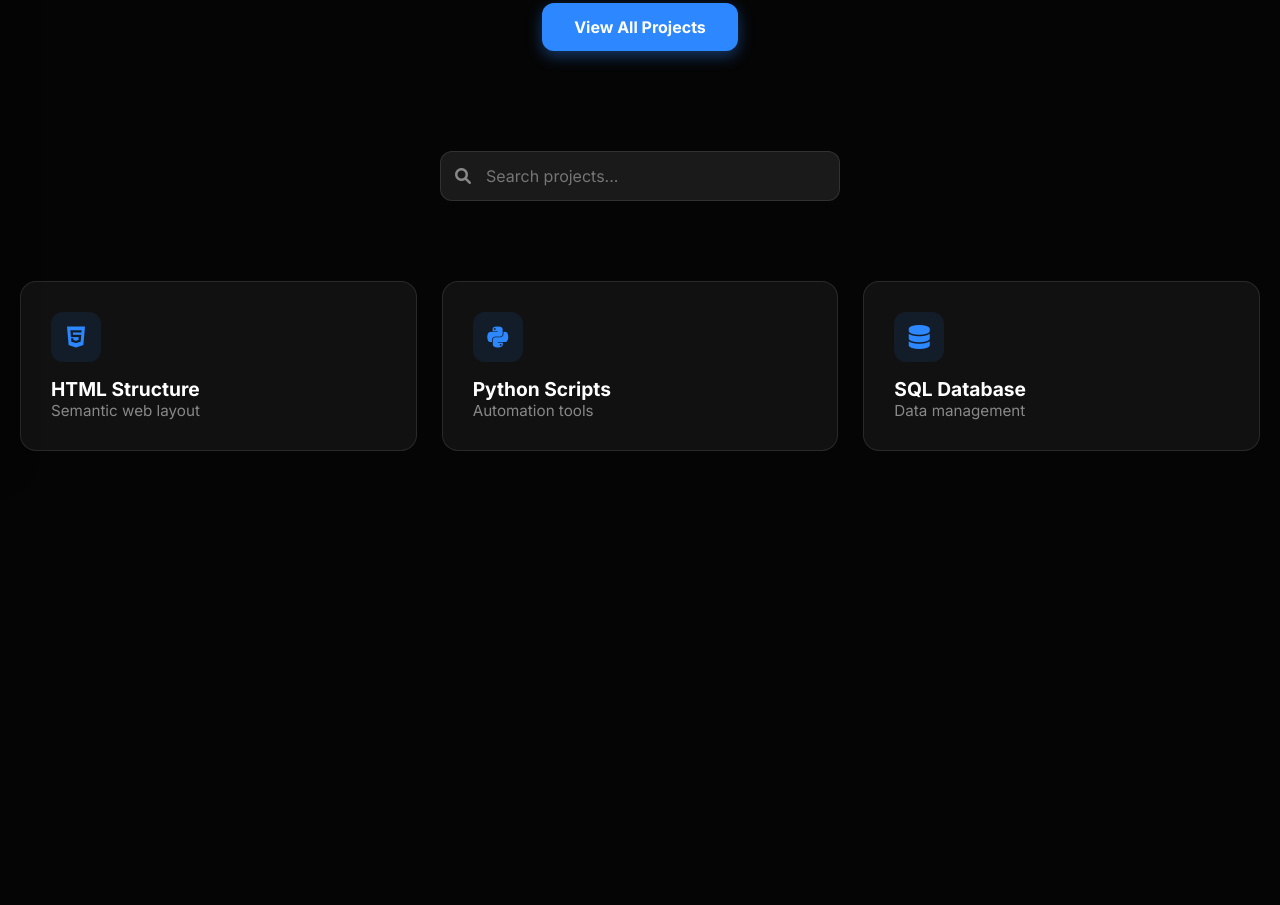
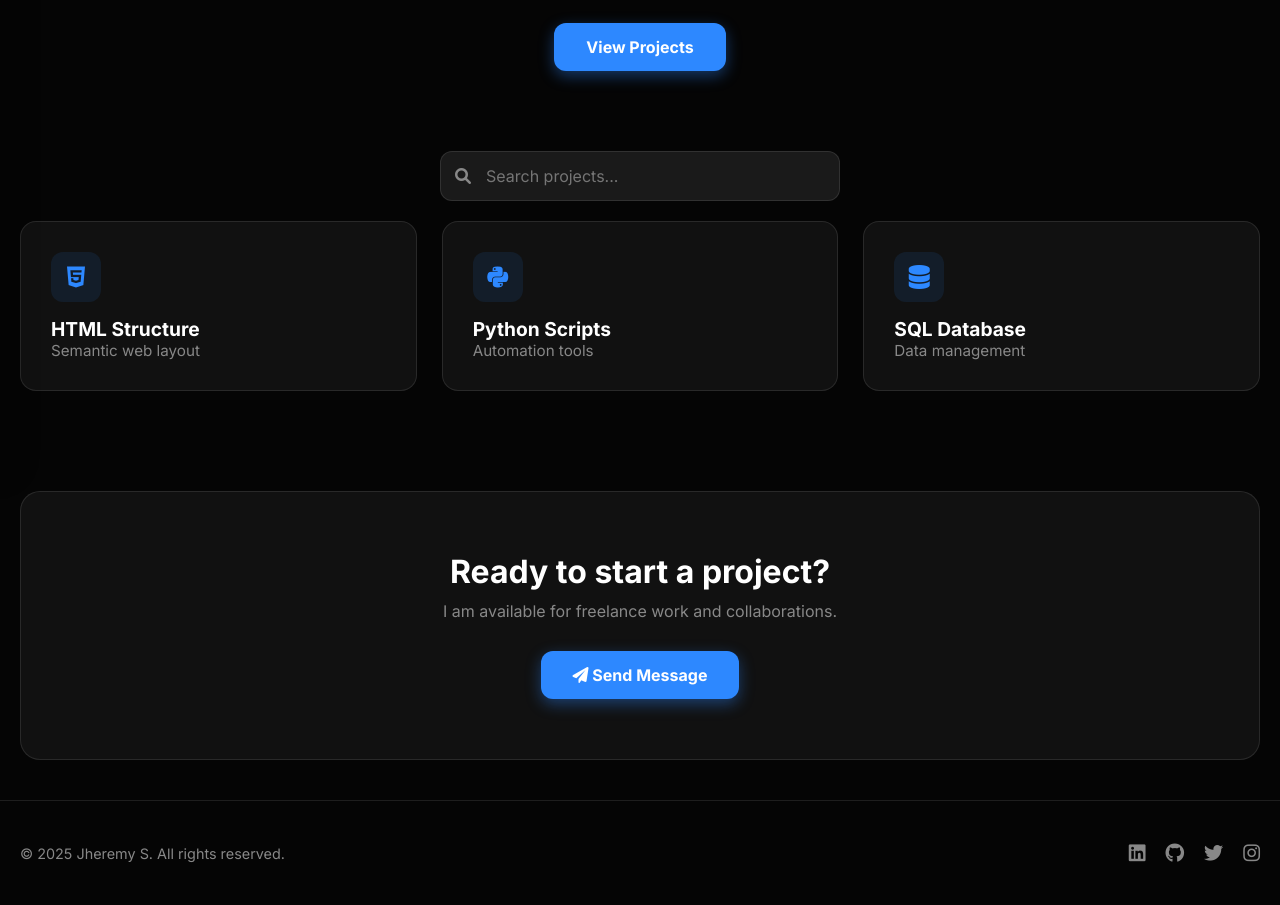
Before and after one commit to jheremysanchez7e9-web/TA05_sanchezjheremy, a plain HTML site: page index.html in a window 1280 px wide. Shown: the part 330-1235 px from the top of the page. Before the commit the page ends 821 px from the top, so only its background shows below. Drawn offline with Linux system fonts and the light colour scheme.

Commit message:
Refactor portfolio layout and update title
Updated portfolio title and enhanced layout styles.

```diff
--- a/index.html
+++ b/index.html
@@ -3,7 +3,7 @@
 <head>
 <meta charset="UTF-8">
 <meta name="viewport" content="width=device-width, initial-scale=1.0">
-<title>Jheremy Portfolio - Multi-Language</title>
+<title>Jheremy Portfolio - Full Clean</title>
 <link href="https://fonts.googleapis.com/css2?family=Inter:wght@400;500;700&display=swap" rel="stylesheet">
 <link href="https://cdnjs.cloudflare.com/ajax/libs/font-awesome/6.0.0/css/all.min.css" rel="stylesheet">
 
@@ -41,21 +41,23 @@ body {
     background-color: var(--bg-body);
     min-height: 100vh;
     overflow-x: hidden;
+    display: flex; flex-direction: column;
 }
 
 /* --- LAYOUT FULL WIDTH --- */
 .main-wrapper {
     width: 100%;
-    max-width: 1400px; /* Un poco más ancho para pantallas grandes */
+    max-width: 1400px;
     margin: 0 auto;
     padding: 40px 20px;
+    flex: 1; /* Empuja el footer hacia abajo si hay poco contenido */
     display: flex;
     flex-direction: column;
-    gap: 40px;
+    gap: 60px; /* Separación entre secciones */
     animation: fadeIn 0.8s ease-out;
 }
 
-/* --- SIDEBAR (BARRA LATERAL) --- */
+/* --- SIDEBAR --- */
 .sidebar-overlay {
     position: fixed; top: 0; left: 0; width: 100%; height: 100%;
     background: rgba(0,0,0,0.5); z-index: 998;
@@ -81,7 +83,7 @@ body {
 
 .nav-link {
     text-decoration: none; color: var(--text-sec); font-size: 1.1rem;
-    padding: 10px; border-radius: 8px; transition: 0.2s;
+    padding: 10px; border-radius: 8px; transition: 0.2s; display: block;
 }
 .nav-link:hover { background: var(--bg-hover); color: var(--text-main); }
 .nav-link.active { color: var(--accent); font-weight: 600; background: rgba(45, 136, 255, 0.1); }
@@ -111,13 +113,7 @@ body {
 
 /* Controles Derecha */
 .controls { display: flex; align-items: center; gap: 15px; }
-
-.date-badge {
-    color: var(--text-sec); font-size: 0.85rem; font-weight: 500;
-    display: none; /* Oculto en móvil */
-}
-
-/* SELECTOR DE IDIOMA */
+.date-badge { color: var(--text-sec); font-size: 0.85rem; font-weight: 500; display: none; }
 .lang-select {
     background: var(--bg-body); color: var(--text-main);
     border: 1px solid var(--border); padding: 8px 12px;
@@ -125,7 +121,6 @@ body {
     font-family: 'Inter', sans-serif;
 }
 .lang-select:focus { border-color: var(--accent); }
-
 .btn-icon {
     width: 40px; height: 40px; background: transparent; border: 1px solid var(--border);
     border-radius: 10px; color: var(--text-main); cursor: pointer;
@@ -134,8 +129,8 @@ body {
 .btn-icon:hover { background: var(--bg-hover); color: var(--accent); border-color: var(--accent); }
 
 
-/* --- HERO & CONTENT --- */
-.hero { text-align: center; padding: 60px 0; }
+/* --- HERO --- */
+.hero { text-align: center; padding: 60px 0 20px; }
 .hero h1 { font-size: 3rem; color: var(--text-main); margin-bottom: 15px; letter-spacing: -1px; }
 .hero p { color: var(--text-sec); max-width: 600px; margin: 0 auto 30px; line-height: 1.6; font-size: 1.1rem; }
 
@@ -143,11 +138,12 @@ body {
     background: var(--accent); color: white; padding: 14px 32px;
     border: none; border-radius: 12px; font-weight: 600; font-size: 1rem;
     cursor: pointer; transition: 0.2s; box-shadow: 0 5px 15px var(--accent-glow);
+    text-decoration: none; display: inline-block;
 }
 .btn-primary:hover { transform: translateY(-2px); box-shadow: 0 8px 20px var(--accent-glow); }
 
 /* --- GRID --- */
-.search-wrapper { margin: 0 auto 40px; width: 100%; max-width: 400px; position: relative; }
+.search-wrapper { margin: 0 auto; width: 100%; max-width: 400px; position: relative; margin-bottom: 20px; }
 .search-wrapper i { position: absolute; left: 15px; top: 50%; transform: translateY(-50%); color: var(--text-sec); }
 .search-input {
     width: 100%; padding: 14px 14px 14px 45px; background: var(--bg-hover);
@@ -171,11 +167,42 @@ body {
     font-size: 1.5rem; transition: 0.3s;
 }
 .card:hover .card-icon { background: var(--accent); color: white; }
-
 .card h3 { color: var(--text-main); margin: 0; font-size: 1.2rem; }
 .card p { color: var(--text-sec); margin: 0; font-size: 0.95rem; }
 
-@media (min-width: 768px) { .date-badge { display: block; } }
+
+/* --- CONTACT SECTION --- */
+.contact-section {
+    background: var(--bg-card); border: 1px solid var(--border);
+    border-radius: 20px; padding: 60px 20px; text-align: center;
+    margin-top: 40px;
+}
+.contact-section h2 { font-size: 2rem; color: var(--text-main); margin-bottom: 10px; }
+.contact-section p { color: var(--text-sec); margin-bottom: 30px; }
+
+/* --- FOOTER --- */
+.footer {
+    border-top: 1px solid var(--border);
+    padding: 40px 20px;
+    background: var(--bg-body);
+    margin-top: auto; /* Empuja al fondo */
+}
+.footer-content {
+    max-width: 1400px; margin: 0 auto;
+    display: flex; flex-direction: column; gap: 20px;
+    align-items: center; text-align: center;
+}
+.footer-text { color: var(--text-sec); font-size: 0.9rem; }
+.social-links { display: flex; gap: 20px; }
+.social-links a {
+    color: var(--text-sec); font-size: 1.2rem; transition: 0.3s;
+}
+.social-links a:hover { color: var(--accent); transform: translateY(-3px); }
+
+@media (min-width: 768px) {
+    .date-badge { display: block; }
+    .footer-content { flex-direction: row; justify-content: space-between; text-align: left; }
+}
 @keyframes fadeIn { from { opacity: 0; transform: translateY(20px); } to { opacity: 1; transform: translateY(0); } }
 </style>
 </head>
@@ -189,8 +216,8 @@ body {
             <button class="close-btn" onclick="toggleSidebar()">&times;</button>
         </div>
         <a href="#" class="nav-link active"><i class="fas fa-home"></i> <span data-key="nav_home">Home</span></a>
-        <a href="#" class="nav-link"><i class="fas fa-layer-group"></i> <span data-key="nav_proj">Projects</span></a>
-        <a href="#" class="nav-link"><i class="fas fa-user"></i> <span data-key="nav_about">About</span></a>
+        <a href="#projects" class="nav-link"><i class="fas fa-layer-group"></i> <span data-key="nav_proj">Projects</span></a>
+        <a href="#contact" class="nav-link"><i class="fas fa-envelope"></i> <span data-key="nav_contact">Contact</span></a>
     </aside>
 
     <div class="main-wrapper">
@@ -211,7 +238,6 @@ body {
 
             <div class="controls">
                 <div class="date-badge" id="date">...</div>
-
                 <select class="lang-select" id="langSelect" onchange="changeLanguage()">
                     <option value="en">English</option>
                     <option value="es">Español</option>
@@ -220,8 +246,7 @@ body {
                     <option value="it">Italiano</option>
                     <option value="pt">Português</option>
                 </select>
-
-                <button class="btn-icon" id="theme-toggle" title="Switch Theme">
+                <button class="btn-icon" id="theme-toggle">
                     <i class="fas fa-moon"></i>
                 </button>
             </div>
@@ -230,9 +255,12 @@ body {
         <section class="hero">
             <h1 data-key="hero_title">Welcome to my Portfolio</h1>
             <p data-key="hero_desc">Minimalist interface designed for clarity. Explore my projects below.</p>
-            <button class="btn-primary" data-key="hero_btn">View All Projects</button>
+            <div style="display:flex; gap:15px; justify-content:center;">
+                <a href="#projects" class="btn-primary" data-key="hero_btn">View Projects</a>
+            </div>
         </section>
 
+        <div id="projects">
             <div class="search-wrapper">
                 <i class="fas fa-search"></i>
                 <input type="text" id="search" class="search-input" placeholder="Search projects...">
@@ -241,28 +269,42 @@ body {
             <div class="grid" id="grid">
                 <div class="card" data-tags="html css web">
                     <div class="card-icon"><i class="fab fa-html5"></i></div>
-                <div>
-                    <h3 data-key="card1_title">HTML Structure</h3>
-                    <p data-key="card1_desc">Semantic web layout</p>
-                </div>
+                    <div><h3 data-key="card1_title">HTML Structure</h3><p data-key="card1_desc">Semantic web layout</p></div>
                 </div>
                 <div class="card" data-tags="python backend script">
                     <div class="card-icon"><i class="fab fa-python"></i></div>
-                <div>
-                    <h3 data-key="card2_title">Python Scripts</h3>
-                    <p data-key="card2_desc">Automation tools</p>
-                </div>
+                    <div><h3 data-key="card2_title">Python Scripts</h3><p data-key="card2_desc">Automation tools</p></div>
                 </div>
                 <div class="card" data-tags="sql database data">
                     <div class="card-icon"><i class="fas fa-database"></i></div>
-                <div>
-                    <h3 data-key="card3_title">SQL Database</h3>
-                    <p data-key="card3_desc">Data management</p>
+                    <div><h3 data-key="card3_title">SQL Database</h3><p data-key="card3_desc">Data management</p></div>
                 </div>
             </div>
         </div>
 
+        <section id="contact" class="contact-section">
+            <h2 data-key="contact_title">Ready to start a project?</h2>
+            <p data-key="contact_desc">I am available for freelance work and collaborations.</p>
+            <a href="mailto:jheremy@example.com" class="btn-primary">
+                <i class="fas fa-paper-plane"></i> <span data-key="contact_btn">Send Message</span>
+            </a>
+        </section>
+
     </div>
+
+    <footer class="footer">
+        <div class="footer-content">
+            <div class="footer-text">
+                &copy; 2025 Jheremy S. <span data-key="rights">All rights reserved.</span>
+            </div>
+            <div class="social-links">
+                <a href="#" title="LinkedIn"><i class="fab fa-linkedin"></i></a>
+                <a href="#" title="GitHub"><i class="fab fa-github"></i></a>
+                <a href="#" title="Twitter"><i class="fab fa-twitter"></i></a>
+                <a href="#" title="Instagram"><i class="fab fa-instagram"></i></a>
+            </div>
+        </div>
+    </footer>
 
 <script>
     // 1. FECHA
@@ -270,13 +312,13 @@ body {
         month: 'short', day: 'numeric', year: 'numeric'
     });
 
-    // 2. TOGGLE SIDEBAR
+    // 2. SIDEBAR
     function toggleSidebar() {
         document.getElementById('sidebar').classList.toggle('active');
         document.querySelector('.sidebar-overlay').classList.toggle('active');
     }
 
-    // 3. TEMA OSCURO/CLARO
+    // 3. DARK MODE
     const toggle = document.getElementById('theme-toggle');
     toggle.addEventListener('click', () => {
         document.body.classList.toggle('light-theme');
@@ -291,83 +333,102 @@ body {
     document.getElementById('search').addEventListener('input', (e) => {
         const val = e.target.value.toLowerCase();
         document.querySelectorAll('.card').forEach(card => {
-            const tags = card.dataset.tags;
-            card.style.display = tags.includes(val) ? 'flex' : 'none';
+            card.style.display = card.dataset.tags.includes(val) ? 'flex' : 'none';
         });
     });
 
-    // 5. SISTEMA MULTI-LENGUAJE
+    // 5. TRADUCCIONES COMPLETAS
     const translations = {
         en: {
-            nav_home: "Home", nav_proj: "Projects", nav_about: "About",
+            nav_home: "Home", nav_proj: "Projects", nav_contact: "Contact",
             hero_title: "Welcome to my Portfolio",
-            hero_desc: "Minimalist interface designed for clarity. Explore my projects below.",
-            hero_btn: "View All Projects",
+            hero_desc: "Minimalist interface designed for clarity.",
+            hero_btn: "View Projects",
             search_ph: "Search projects...",
             card1_title: "HTML Structure", card1_desc: "Semantic web layout",
             card2_title: "Python Scripts", card2_desc: "Automation tools",
-            card3_title: "SQL Database", card3_desc: "Data management"
+            card3_title: "SQL Database", card3_desc: "Data management",
+            contact_title: "Ready to start a project?",
+            contact_desc: "I am available for freelance work and collaborations.",
+            contact_btn: "Send Message",
+            rights: "All rights reserved."
         },
         es: {
-            nav_home: "Inicio", nav_proj: "Proyectos", nav_about: "Sobre Mí",
+            nav_home: "Inicio", nav_proj: "Proyectos", nav_contact: "Contacto",
             hero_title: "Bienvenido a mi Portafolio",
-            hero_desc: "Interfaz minimalista diseñada para la claridad. Explora mis proyectos.",
+            hero_desc: "Interfaz minimalista diseñada para la claridad.",
             hero_btn: "Ver Proyectos",
             search_ph: "Buscar proyectos...",
             card1_title: "Estructura HTML", card1_desc: "Diseño web semántico",
             card2_title: "Scripts Python", card2_desc: "Herramientas de automatización",
-            card3_title: "Base de Datos SQL", card3_desc: "Gestión de datos"
+            card3_title: "Base de Datos SQL", card3_desc: "Gestión de datos",
+            contact_title: "¿Listo para empezar?",
+            contact_desc: "Disponible para trabajos freelance y colaboraciones.",
+            contact_btn: "Enviar Mensaje",
+            rights: "Todos los derechos reservados."
         },
         fr: {
-            nav_home: "Accueil", nav_proj: "Projets", nav_about: "À Propos",
+            nav_home: "Accueil", nav_proj: "Projets", nav_contact: "Contact",
             hero_title: "Bienvenue sur mon Portfolio",
-            hero_desc: "Interface minimaliste conçue pour la clarté. Explorez mes projets.",
+            hero_desc: "Interface minimaliste conçue pour la clarté.",
             hero_btn: "Voir les Projets",
-            search_ph: "Rechercher des projets...",
+            search_ph: "Rechercher...",
             card1_title: "Structure HTML", card1_desc: "Mise en page web sémantique",
             card2_title: "Scripts Python", card2_desc: "Outils d'automatisation",
-            card3_title: "Base de Données SQL", card3_desc: "Gestion des données"
+            card3_title: "Base de Données", card3_desc: "Gestion des données",
+            contact_title: "Prêt à commencer ?",
+            contact_desc: "Disponible pour collaborations et freelance.",
+            contact_btn: "Envoyer Message",
+            rights: "Tous droits réservés."
         },
         de: {
-            nav_home: "Startseite", nav_proj: "Projekte", nav_about: "Über mich",
+            nav_home: "Start", nav_proj: "Projekte", nav_contact: "Kontakt",
             hero_title: "Willkommen in meinem Portfolio",
-            hero_desc: "Minimalistische Benutzeroberfläche für Klarheit. Entdecken Sie meine Projekte.",
-            hero_btn: "Alle Projekte Ansehen",
-            search_ph: "Projekte suchen...",
-            card1_title: "HTML Struktur", card1_desc: "Semantisches Webdesign",
-            card2_title: "Python Skripte", card2_desc: "Automatisierungstools",
-            card3_title: "SQL Datenbank", card3_desc: "Datenmanagement"
+            hero_desc: "Minimalistische Benutzeroberfläche.",
+            hero_btn: "Projekte Ansehen",
+            search_ph: "Suchen...",
+            card1_title: "HTML Struktur", card1_desc: "Semantisches Design",
+            card2_title: "Python Skripte", card2_desc: "Automatisierung",
+            card3_title: "SQL Datenbank", card3_desc: "Datenmanagement",
+            contact_title: "Bereit für ein Projekt?",
+            contact_desc: "Verfügbar für Freelance-Arbeit.",
+            contact_btn: "Nachricht Senden",
+            rights: "Alle Rechte vorbehalten."
         },
         it: {
-            nav_home: "Home", nav_proj: "Progetti", nav_about: "Chi Sono",
+            nav_home: "Home", nav_proj: "Progetti", nav_contact: "Contatto",
             hero_title: "Benvenuto nel mio Portfolio",
-            hero_desc: "Interfaccia minimalista progettata per la chiarezza. Esplora i miei progetti.",
+            hero_desc: "Interfaccia minimalista per chiarezza.",
             hero_btn: "Vedi Progetti",
-            search_ph: "Cerca progetti...",
-            card1_title: "Struttura HTML", card1_desc: "Layout web semantico",
-            card2_title: "Script Python", card2_desc: "Strumenti di automazione",
-            card3_title: "Database SQL", card3_desc: "Gestione dati"
+            search_ph: "Cerca...",
+            card1_title: "Struttura HTML", card1_desc: "Layout semantico",
+            card2_title: "Script Python", card2_desc: "Automazione",
+            card3_title: "Database SQL", card3_desc: "Gestione dati",
+            contact_title: "Pronto a iniziare?",
+            contact_desc: "Disponibile per collaborazioni freelance.",
+            contact_btn: "Invia Messaggio",
+            rights: "Tutti i diritti riservati."
         },
         pt: {
-            nav_home: "Início", nav_proj: "Projetos", nav_about: "Sobre",
+            nav_home: "Início", nav_proj: "Projetos", nav_contact: "Contato",
             hero_title: "Bem-vindo ao meu Portfólio",
-            hero_desc: "Interface minimalista projetada para clareza. Explore meus projetos abaixo.",
+            hero_desc: "Interface minimalista e clara.",
             hero_btn: "Ver Projetos",
-            search_ph: "Pesquisar projetos...",
-            card1_title: "Estrutura HTML", card1_desc: "Layout web semântico",
-            card2_title: "Scripts Python", card2_desc: "Ferramentas de automação",
-            card3_title: "Banco de Dados SQL", card3_desc: "Gerenciamento de dados"
+            search_ph: "Pesquisar...",
+            card1_title: "Estrutura HTML", card1_desc: "Layout semântico",
+            card2_title: "Scripts Python", card2_desc: "Automação",
+            card3_title: "Banco de Dados", card3_desc: "Gestão de dados",
+            contact_title: "Pronto para começar?",
+            contact_desc: "Disponível para freelance e parcerias.",
+            contact_btn: "Enviar Mensagem",
+            rights: "Todos os direitos reservados."
         }
     };
 
     function changeLanguage() {
         const lang = document.getElementById('langSelect').value;
         const texts = translations[lang];
-
-        // 1. Placeholder del buscador
         document.getElementById('search').placeholder = texts.search_ph;
-
-        // 2. Todos los elementos con 'data-key'
         document.querySelectorAll('[data-key]').forEach(el => {
             const key = el.getAttribute('data-key');
             if (texts[key]) el.innerText = texts[key];
```
Lines whose indentation alone changed are shown as unchanged.
